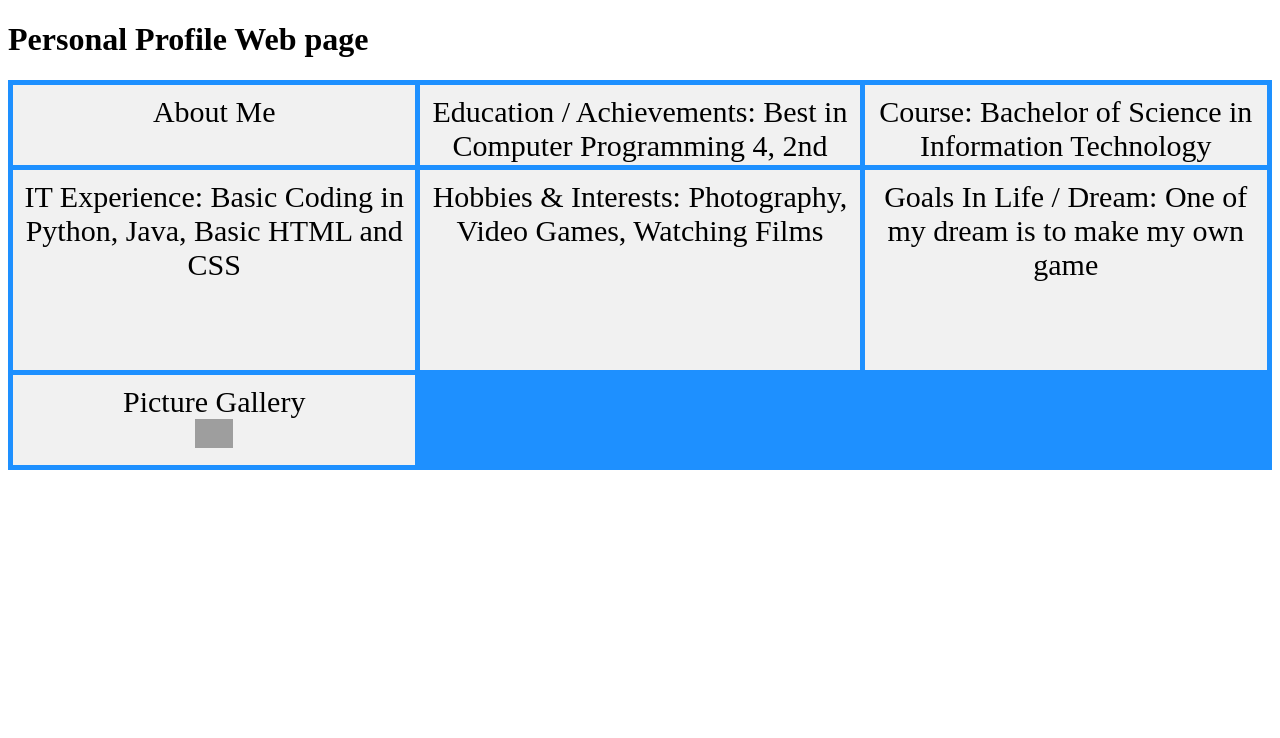
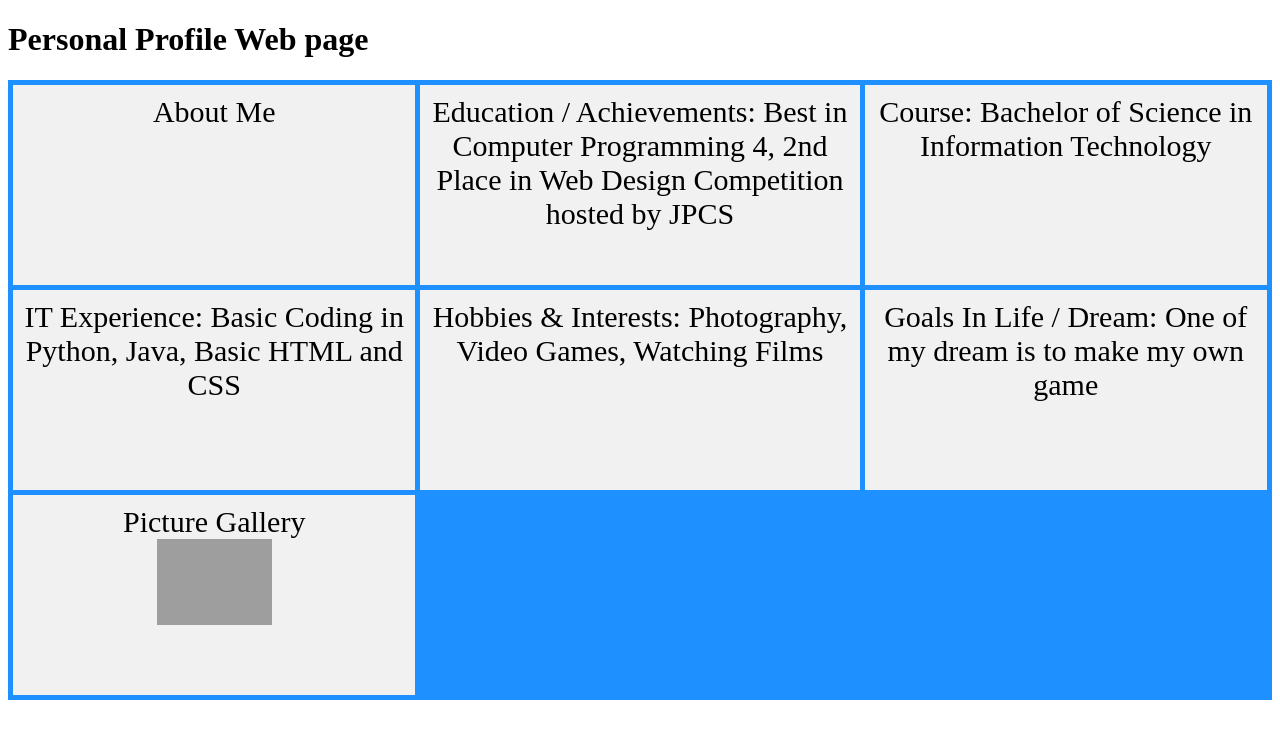
Before and after one commit to apctpelayo/Webprog-IT243-HTML-Lessons, a plain HTML site: page introduction/index.html in a window 1280 px wide. Drawn offline with Linux system fonts and the light colour scheme; grey boxes are pictures that could not be loaded.

Commit message:
adjusted grid sizes

```diff
--- a/introduction/css/css-grid.css
+++ b/introduction/css/css-grid.css
@@ -1,7 +1,7 @@
 .container {
   display: grid;
   grid-template-columns: auto auto auto;
-  grid-template-rows: 80px 200px;
+  grid-template-rows: 200px 200px 200px;
   background-color: dodgerblue;
   padding: 5px;
   gap: 5px;
--- a/introduction/index.html
+++ b/introduction/index.html
@@ -18,7 +18,7 @@
   <div>Goals In Life / Dream: One of my dream is to make my own game<br> </div>
   <div>Picture Gallery <br>
     <img src="https://framerusercontent.com/images/lgqlgAvFLCT0bronQNxsEupoQs.webp"
-    alt="Girl with a jacket" width="10%" height="auto"></div>
+    alt="Girl with a jacket" width="30%" height="auto"></div>
 </div>
 
 </body>
```
